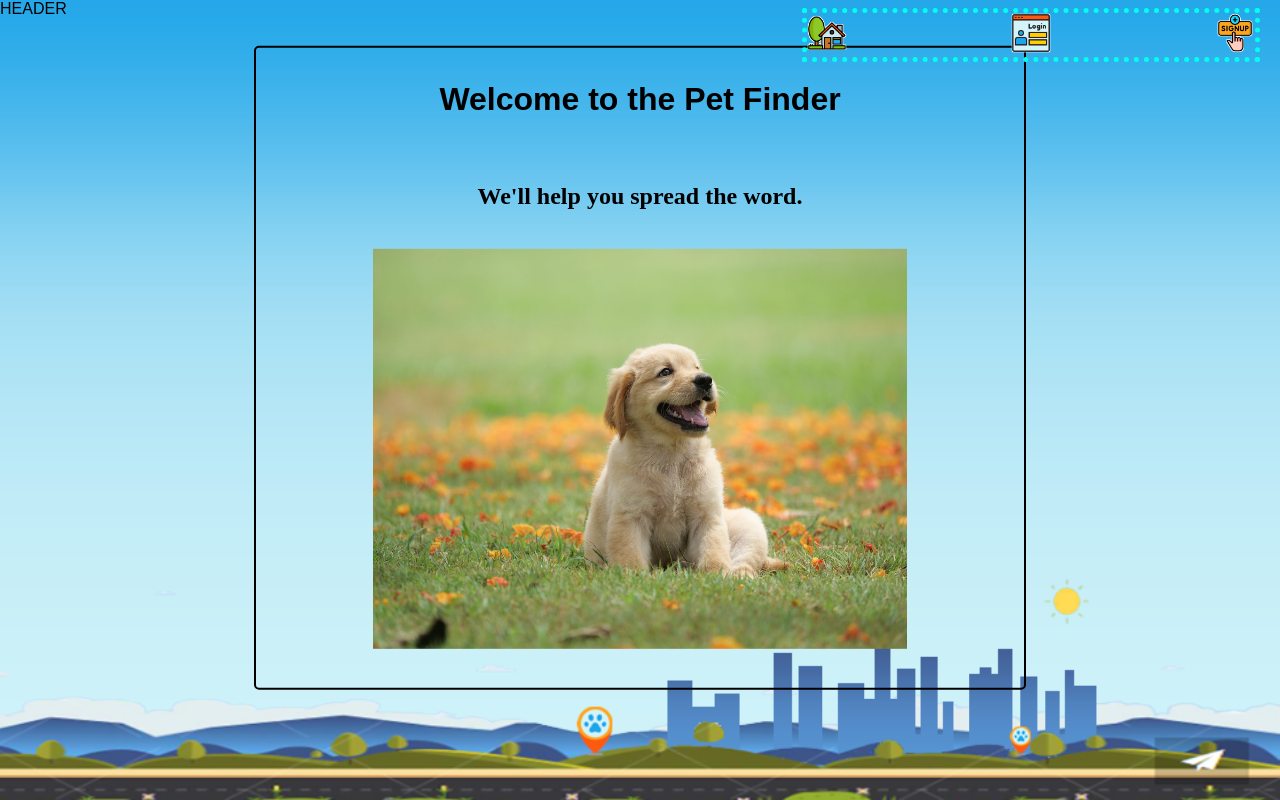
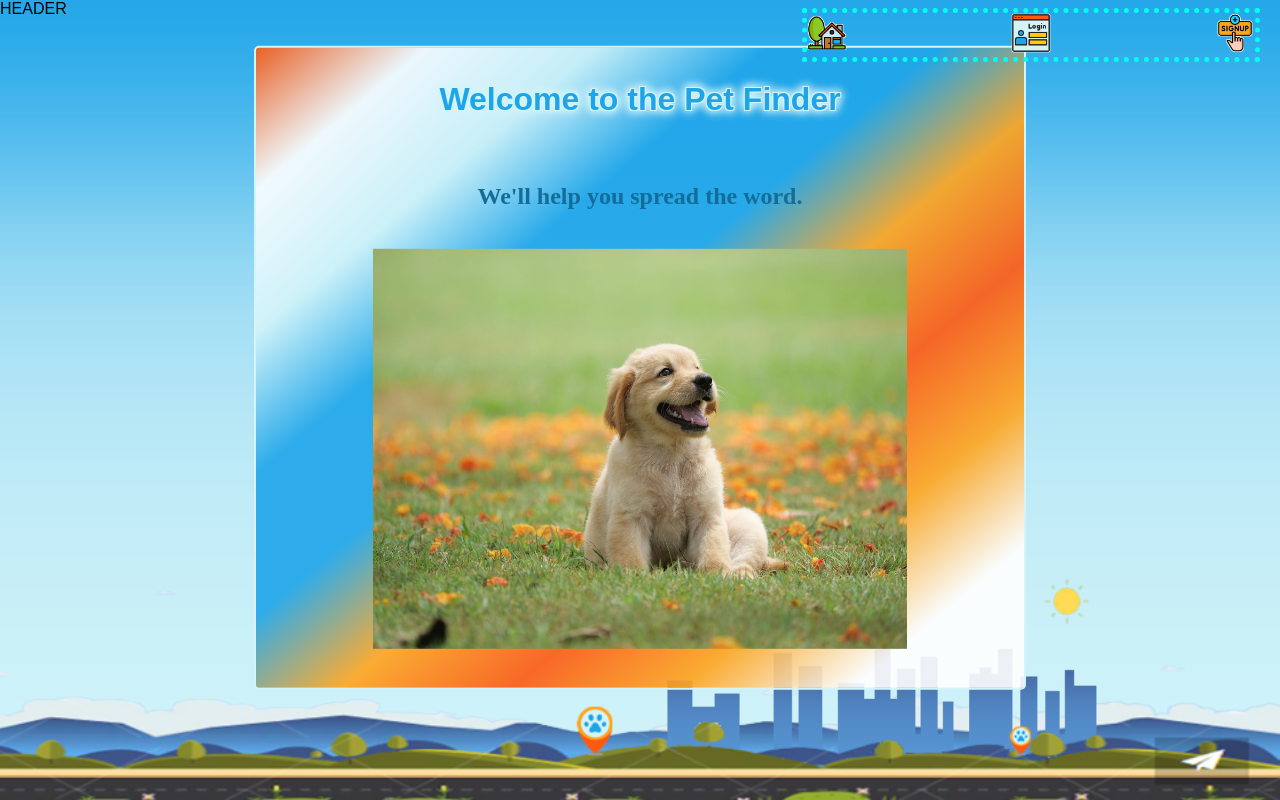
Before and after one commit to KennWg/pet-finder, a React (Create React App) app in the folder client/: page / in a window 1280 px wide. Built offline with nearby package versions, Linux system fonts and the light colour scheme.

Commit message:
title card styles work

```diff
--- a/client/src/App.css
+++ b/client/src/App.css
@@ -4,35 +4,35 @@
   --body-font: 'Times New Roman', Times, serif;
 
   /* Colors */
-  --opacity: 0.5;
+  --opacity: 0.9;
 
   --hex-c1: #1EA5E9;
-  --RGB-c1: 30, 165, 233;
+  --c1: 30, 165, 233;
   --color-c1: rgb(var(--c1));
   --color-c1-trans: rgba(var(--c1), var(--opacity));
 
   --hex-c1a: #146d99;
-  --RGB-c1a: 20, 109, 153;
+  --c1a: 20, 109, 153;
   --color-c1a: rgb(var(--c1a));
   --color-c1a-trans: rgba(var(--c1a), var(--opacity));
 
   --hex-c2: #D3F4F9;
-  --RGB-c2: 211, 244, 249;
+  --c2: 211, 244, 249;
   --color-c2: rgb(var(--c2));
   --color-c2-trans: rgba(var(--c2), var(--opacity));
 
   --hex-c3: #FD5911;
-  --RGB-c3: 253, 89, 17;
+  --c3: 253, 89, 17;
   --color-c3: rgb(var(--c3));
   --color-c3-trans: rgba(var(--c3), var(--opacity));
 
   --hex-c4: #FF8217;
-  --RGB-c4: 255, 130, 23;
+  --c4: 255, 130, 23;
   --color-c4: rgb(var(--c4));
   --color-c4-trans: rgba(var(--c4), var(--opacity));
 
   --hex-c5: #FFA41D;
-  --RGB-c5: 255, 164, 29;
+  --c5: 255, 164, 29;
   --color-c5: rgb(var(--c5));
   --color-c5-trans: rgba(var(--c5), var(--opacity));
 
@@ -60,14 +60,20 @@ body {
 }
 
 .brand-title {
-  color: var(--color2);
-  text-shadow: -1px -1px 0 var(--color1), 1px -1px 0 var(--color1), -1px 1px 0 var(--color1), 1px 1px 0 var(--color1);
+  color: var(--color-c1);
+  text-shadow: -1px -1px 0 var(--color-c2), 1px -1px 0 var(--color-c2), -1px 1px 0 var(--color-c2), 1px 1px 0 var(--color-c2), -2px -2px 10px var(--color-c2), 2px -2px 10px var(--color-c2), -2px 2px 10px var(--color-c2), 2px 2px 10px var(--color-c2);
 }
 
 .brand-text {
   font-family: var(--body-font);
-  color: var(--color1a);
+  color: var(--color-c1a);
   /* text-shadow: 1px 1px 0 #000; */
+}
+
+.brand-bg-color {
+  /* background-color: var(--color-c1-trans); */
+  background-image: linear-gradient(to bottom right, var(--color-c3-trans), rgba(255,255,255,var(--opacity)), var(--color-c2-trans), var(--color-c1-trans), var(--color-c1-trans), var(--color-c5-trans), var(--color-c3-trans), var(--color-c5-trans), rgba(255,255,255,var(--opacity)), rgba(255,255,255,var(--opacity)));
+  border-color: var(--color-c2);
 }
 
 .body-text {}
@@ -80,11 +86,7 @@ h5 {
   margin: 2vw;
 }
 
-.bg-color {
-  /* background-color: var(--colorOne); */
-  background-image: linear-gradient(to bottom right, var(--color5), var(--color5), var(--colorOne), var(--color3), var(--color5), var(--color4), var(--color3));
-  border-color: var(--color2);
-}
+
 
 .error-div {
   color: red;
--- a/client/src/components/Main/Home.js
+++ b/client/src/components/Main/Home.js
@@ -4,7 +4,7 @@ import dogImg from '../../assets/images/dog.jpg';
 function Home() {
     return (
 
-        <div className="home-class outer-div bg-color">
+        <div className="home-class outer-div brand-bg-color">
 
             <h1 className="brand-title">Welcome to the Pet Finder</h1>
             <h2 className="brand-text">We'll help you spread the word.</h2>
```
